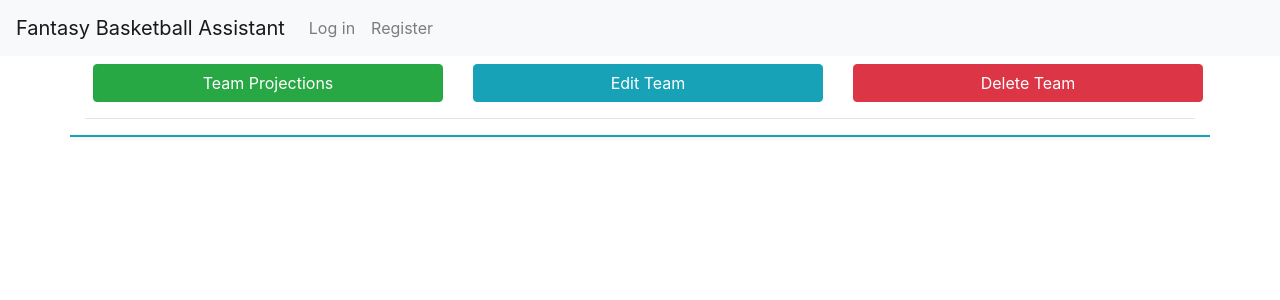
After one commit to dlbrush/fantasy-bball-assistant, a Flask app: template templates/team-view.html in a window 1280 px wide. The commit adds this page. Shown: the top 300 px of the page. Run offline with Flask 2, Linux system fonts and the light colour scheme; the template is opened without the code that fills it, so the values that code supplies are empty.

Commit message:
Team view built, adding team editor

```diff
--- a/app.py
+++ b/app.py
@@ -66,6 +66,21 @@ def logout_user():
     session.pop('user')
     return redirect(url_for('show_login_form'))
 
+@app.route('/<username>')
+def show_user_hub(username):
+    user = User.query.get_or_404(username)
+    if 'user' in session:
+        if session['user']['username'] == username:
+            # Get the user's teams and render the user hub
+            teams = user.teams
+            return render_template('user-hub.html', user=user, teams=teams)
+        else:
+            # Redirect to the user's own hub if they are trying to view someone else's
+            return redirect(url_for('show_user_hub', username = session['user']['username']))
+    else:
+        # Redirect to login if the user is not logged in
+        return redirect(url_for('show_login_form'))
+
 @app.route('/<username>/addteam', methods=['GET', 'POST'])
 def show_team_builder(username):
     user = User.query.get_or_404(username)
@@ -86,8 +101,8 @@ def show_team_builder(username):
                 if players:
                     new_team.add_players(player_ids=players)
 
-                #Redirect player back to hub to see their new team!
-                return redirect(url_for('show_user_hub', username=username))
+                #Redirect player to the new page for their team!
+                return redirect(url_for('show_team', username=username, team_id=new_team.id))
             else:
                 return render_template('team-builder.html', user=user, form = form)
         else:
@@ -97,17 +112,47 @@ def show_team_builder(username):
         # Redirect to login if the user is not logged in
         return redirect(url_for('show_login_form'))
 
-@app.route('/<username>')
-def show_user_hub(username):
+@app.route('/<username>/teams/<int:team_id>')
+def show_team(username, team_id):
+    """
+    Show team page.
+    This page shows all the players on a team and allows the user to access projections, edit the team, or delete the team.
+    """
     user = User.query.get_or_404(username)
+    team = Team.query.get_or_404(team_id)
     if 'user' in session:
         if session['user']['username'] == username:
-            # Get the user's teams and render the user hub
-            teams = user.teams
-            return render_template('user-hub.html', user=user, teams=teams)
+            # Check to make sure this is actually the user's team
+            if team in user.teams:
+                return render_template('team-view.html', user=user, team=team)
+            else:
+                flash('Sorry, that team does not belong to you.')
+                redirect(url_for('show_user_hub', username=username))
+
+@app.route('/<username>/teams/<int:team_id>/edit', methods=['GET', 'POST'])
+def edit_team(username, team_id):
+    user = User.query.get_or_404(username)
+    team = Team.query.get_or_404(team_id)
+    if 'user' in session:
+        if session['user']['username'] == username:
+            # Check to make sure this is actually the user's team
+            if team in user.teams:
+                return render_template('team-edit.html', user=user, team=team)
+            else:
+                flash('Sorry, that team does not belong to you.')
+                redirect(url_for('show_user_hub', username=username))
         else:
-            # Redirect to the user's own hub if they are trying to view someone else's
-            return redirect(url_for('show_user_hub', username = session['user']['username']))
+            flash('Sorry, that is not your username.')
+            redirect(url_for('show_user_hub', username=session['user']['username']))
     else:
-        # Redirect to login if the user is not logged in
-        return redirect(url_for('show_login_form'))
+        flash('Please log in first.')
+        redirect(url_for('show_login_form'))
+
+
+@app.route('/<username>/teams/<int:team_id>/delete', methods=['POST'])
+def delete_team(username, team_id):
+    return False
+
+@app.route('/projections')
+def show_projections():
+    return False
--- a/forms.py
+++ b/forms.py
@@ -18,5 +18,3 @@ class TeamBuilderForm(FlaskForm):
     name = StringField('Team Name', validators=[InputRequired(message='Please enter a team name.')])
 
     league = StringField('League Name (Optional)')
-
-    # players = SelectMultipleField('Add Players (Optional)')
--- a/models.py
+++ b/models.py
@@ -109,6 +109,7 @@ class Team(db.Model):
         Returns a dictionary of team info that we want to send as JSON.
         """
         return {
+            'id': self.id,
             'name': self.name,
             'league': self.league
         }
--- a/static/api.js
+++ b/static/api.js
@@ -1,4 +1,3 @@
-//todo: return object of relevant info by searching through list of players
 async function getPlayerInfo(playerId) {
     response = axios.get(`http://data.nba.net/data/10s/prod/v1/2020/players.json`);
 }
--- /dev/null
+++ b/static/players.js
@@ -0,0 +1,54 @@
+function addPlayerBlock($target, bsColumns, player) {
+    const $block = $(`
+        <div id="${player.ID}" class="team-player ${bsColumns} shadow-sm py-2 border border-black">
+        </div>
+    `);
+    $target.append($block);
+    return $block
+}
+
+function populatePlayerInfo($target, player, removable) {
+    const remove = (removable ? '<a class="text-danger remove-player">Remove</a>' : '');
+    $target.append(`
+        <div class="row">
+            <div class="player-photo col-3">
+                <img src="${getPlayerPhoto(player.ID)}" class="img-fluid"></img>
+            </div>
+            <div class="player-info col-9">
+                <p class="lead my-0">${player.name}</p>
+                <p class="my-0">${player.position} ${player.team}</p>
+                ${remove}
+            </div>
+        </div>
+    `);
+}
+
+/**
+ * Returns an array of the player data we'll want to use on a page
+ */
+function getPlayers(playerData, teamData) {
+    return playerData.map(player => ({
+        name: `${player.firstName} ${player.lastName}`,
+        ID: player.personId,
+        team: getTeamInitials(player.teamId, teamData),
+        position: player.pos
+    }))
+}
+
+function getPlayer(playerId, players) {
+    return players.find(player => player['ID'] === playerId)
+}
+
+function getPlayerPhoto(id) {
+    return `https://ak-static.cms.nba.com/wp-content/uploads/headshots/nba/latest/260x190/${id}.png`
+}
+
+function getTeamInitials(teamId, teamData) {
+    const team = teamData.find(searchTeam => searchTeam.teamId == teamId);
+    if (team) {
+        return team['tricode']
+    }
+    else {
+        return ""
+    }
+}
--- /dev/null
+++ b/static/team-view.js
@@ -0,0 +1,10 @@
+$(async function() {
+    const playerData = await getAllPlayers();
+    const teamData = await getAllTeams();
+    const players = getPlayers(playerData, teamData);
+
+    $('.team-player').each(function() {
+        const player = getPlayer(this.id, players);
+        populatePlayerInfo($(this), player, false);
+    })
+})
--- a/templates/base.html
+++ b/templates/base.html
@@ -10,41 +10,56 @@
 </head>
 <body>
     <!-- NAV -->
-    <!-- <nav class="navbar navbar-expand-md navbar-light bg-light">
-        <a class="navbar-brand" href="/">Navbar</a>
+    <nav class="navbar navbar-expand-md navbar-light bg-light">
+        <a class="navbar-brand" href="/">Fantasy Basketball Assistant</a>
         <button class="navbar-toggler" type="button" data-toggle="collapse" data-target="#navbarSupportedContent" aria-controls="navbarSupportedContent" aria-expanded="false" aria-label="Toggle navigation">
           <span class="navbar-toggler-icon"></span>
         </button>
 
         <div class="collapse navbar-collapse" id="navbarSupportedContent">
           <ul class="navbar-nav mr-auto">
-            <li class="nav-item active">
-              <a class="nav-link" href="#">Home <span class="sr-only">(current)</span></a>
+            {% if 'user' in session %}
+              <li class="nav-item">
+                <a class="nav-link" href="#">Trade Analyzer</a>
               </li>
               <li class="nav-item">
-              <a class="nav-link" href="#">Link</a>
+                <a class="nav-link" href="#">Pickup Analyzer</a>
               </li>
               <li class="nav-item dropdown">
                 <a class="nav-link dropdown-toggle" href="#" id="navbarDropdown" role="button" data-toggle="dropdown" aria-haspopup="true" aria-expanded="false">
-                Dropdown
+                  Teams
                 </a>
                 <div class="dropdown-menu" aria-labelledby="navbarDropdown">
-                <a class="dropdown-item" href="#">Action</a>
-                <a class="dropdown-item" href="#">Another action</a>
+                  <a class="dropdown-item" href="{{url_for('show_team_builder', username=session['user']['username'])}}">Add Team</a>
+                  {% if 'teams' in session['user']%}
                     <div class="dropdown-divider"></div>
-                <a class="dropdown-item" href="#">Something else here</a>
+                    {% for team in session['user']['teams'] %}
+                      <a class="dropdown-item"
+                        href="{{url_for('show_team', username=session['user']['username'], team_id=team.id)}}">
+                        {{team.name}}{% if team.league %} ({{team.league}}){% endif %}
+                      </a>
+                    {% endfor %}
+                  {% endif %}
                 </div>
               </li>
               <li class="nav-item">
-              <a class="nav-link disabled" href="#" tabindex="-1" aria-disabled="true">Disabled</a>
+                <a href="{{url_for('logout_user')}}" class="nav-link">Log out</a>
               </li>
+            {% else %}
+              <li class="nav-item">
+                <a class="nav-link" href="{{url_for('show_login_form')}}">Log in</a>
+              </li>
+              <li class="nav-item">
+                <a class="nav-link" href="{{url_for('show_registration_form')}}">Register</a>
+              </li>
+            {% endif %}
           </ul>
-          <form class="form-inline my-2 my-lg-0">
+          <!-- <form class="form-inline my-2 my-lg-0">
             <input class="form-control mr-sm-2" type="search" placeholder="Search" aria-label="Search">
             <button class="btn btn-outline-success my-2 my-sm-0" type="submit">Search</button>
-          </form>
+          </form> -->
         </div>
-      </nav> -->
+      </nav>
 
     <!-- Flashed messages appear at the top of the screen -->
     {% for msg in get_flashed_messages() %}
@@ -52,7 +67,7 @@
     {% endfor %}
 
     <!-- Page contents -->
-    <div class="container">
+    <div class="mt-2 container">
         {% block content %}
         {% endblock %}
     </div>
--- a/templates/team-builder.html
+++ b/templates/team-builder.html
@@ -6,7 +6,7 @@ Add team
 
 {% block content %}
 <div class="row">
-    <div class="col-sm-5 col-xs-12 " id="team-builder-form">
+    <div class="col-md-5 col-xs-12 " id="team-builder-form">
         <h2>Add a team</h2>
         <form class="border border-info p-3 rounded-sm" method="POST">
             {{form.hidden_tag()}}
@@ -35,7 +35,7 @@ Add team
             <button class='btn btn-success'>Add team</button>
         </form>
     </div>
-    <div class="col-sm-7 col-xs-12" id="team-builder-view">
+    <div class="col-md-7 col-xs-12" id="team-builder-view">
         <h2>Players</h2>
         <div class="shadow border border-danger rounded-sm row mx-1" id="team-builder-list">
 
@@ -47,6 +47,7 @@ Add team
 
 {% block scripts %}
 <script src="/static/api.js"></script>
+<script src="/static/players.js"></script>
 <script src="/static/playersearch.js"></script>
 <script src="/static/teambuilder.js"></script>
 {% endblock %}
--- /dev/null
+++ b/templates/team-view.html
@@ -0,0 +1,36 @@
+{% extends 'base.html' %}
+
+{% block title %}
+{{team.name}}
+{% endblock %}
+
+{% block content %}
+<h1>{{team.name}}</h1>
+    {% if team.league %}
+        <h3>{{team.league}}</h3>
+    {% endif %}
+<div class="row" id="team-options">
+    <div class="team-option col-4">
+        <a href="{{url_for('show_projections', team_id=team['id'])}}" class="mx-2 btn btn-block btn-success">Team Projections</a>
+    </div>
+    <div class="team-option col-4">
+        <a href="{{url_for('edit_team', username=user.username, team_id=team['id'])}}" class="mx-2 btn btn-info btn-block">Edit Team</a>
+    </div>
+    <div class="team-option col-4">
+        <a href="{{url_for('delete_team', username=user.username, team_id=team['id'])}}" class="btn-block mx-2 btn btn-danger">Delete Team</a>
+    </div>
+</div>
+<hr>
+<div class="row shadow-sm border border-info" id="player-grid">
+    {% for player in team.players %}
+        <div id="{{player.player_id}}" class="team-player col-12 col-sm-6 col-md-3 shadow-sm py-2 border border-black">
+        </div>
+    {% endfor %}
+</div>
+{% endblock %}
+
+{% block scripts %}
+<script src="/static/api.js"></script>
+<script src="/static/players.js"></script>
+<script src="/static/team-view.js"></script>
+{% endblock %}
--- a/templates/user-hub.html
+++ b/templates/user-hub.html
@@ -11,8 +11,8 @@
 
 <h3>Your teams:</h3>
 <hr>
-<a href="{{user.username}}/addteam">Add a new team</a>
-<div class="row" id="teams">
+<a class="my-2" href="{{user.username}}/addteam">Add a new team</a>
+<div class="row my-2" id="teams">
 
     {% for team in teams %}
         <div class="col-3">
```
Also changed, not shown: static/playersearch.js (+4 -51 lines), templates/team-edit.html (added). Lines whose indentation alone changed are shown as unchanged.
